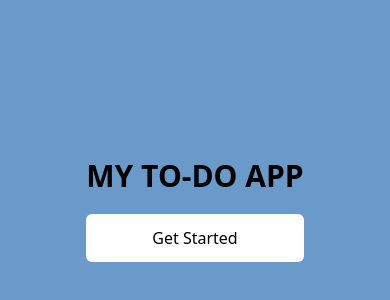
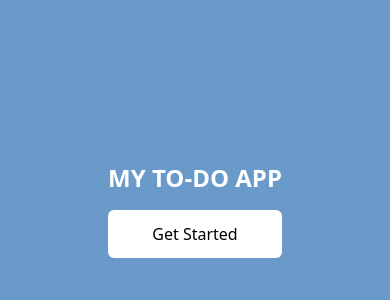
Before and after one commit to ayirezang/TODOLIST, a React (Vite) app in the folder FrontEnd/: page / in a window 390 px wide. Shown: the part 212-512 px from the top of the page. Built offline with nearby package versions, Linux system fonts and the light colour scheme.

Commit message:
responsive

```diff
--- a/FrontEnd/src/Pages/Home.jsx
+++ b/FrontEnd/src/Pages/Home.jsx
@@ -5,14 +5,16 @@ const Home = () => {
   const navigate = useNavigate();
   return (
     <div
-      className="min-h-screen w-full flex flex-col items-center justify-center bg-[#6A9ACA]
-       bg-center"
+      className="min-h-screen w-full  flex flex-col items-center justify-center p-4 bg-[#6A9ACA]
+       "
     >
-      <div className="flex flex-col space-y-5">
-        <h1 className="text-3xl font-bold">MY TO-DO APP</h1>
+      <div className="flex flex-col space-y-4 md:space-y-5 text-center">
+        <h1 className="text-2xl md:text-3xl text-white font-bold">
+          MY TO-DO APP
+        </h1>
         <button
           onClick={() => navigate("/signin")}
-          className="px-8 py-3 bg-white rounded-md hover:bg-[#DA8929]"
+          className="px-8 py-3 bg-white rounded-md hover:bg-[#DA8929] hover:text-white"
         >
           Get Started
         </button>
--- a/FrontEnd/src/Pages/SignOut.jsx
+++ b/FrontEnd/src/Pages/SignOut.jsx
@@ -28,7 +28,7 @@ const SignOut = () => {
   };
   return (
     <div className="bg-gray-50 min-h-screen p-4 md:p-8 ">
-      <div className=" min-h-screen flex justify-center items-center space-x-6">
+      <div className=" flex flex-col sm:flex-row gap-4 sm:gap-6 justify-center items-center min-h-screen">
         <button
           onClick={handleSignOut}
           type="submit"
@@ -39,13 +39,13 @@ const SignOut = () => {
 
         <button
           onClick={handleCancel}
-          className="text-white py-3 px-6 md:px-9 rounded-lg md:rounded-xl bg-[#6A9ACA] hover:text-blue-800  shadow-lg focus:outline-none focus:ring-2 md:focus-4 focus:ring-indigo-200 font-semibold"
+          className="text-white py-2 px-6 md:px-9 rounded-lg md:rounded-xl bg-blue-600 hover:text-blue-800  shadow-lg focus:outline-none focus:ring-2 md:focus-4 focus:ring-indigo-200 font-semibold"
         >
           Cancel
         </button>
         <button
           onClick={handlenav}
-          className="text-white py-3 px-6 md:px-9 rounded-lg md:rounded-xl bg-[#6A9ACA] hover:text-blue-800  shadow-lg focus:outline-none focus:ring-4 focus:ring-indigo-200 font-semibold"
+          className="text-white py-2 px-6 md:px-9 rounded-lg md:rounded-xl bg-blue-600 hover:text-blue-800  shadow-lg focus:outline-none focus:ring-4 focus:ring-indigo-200 font-semibold"
         >
           nav
         </button>
```
